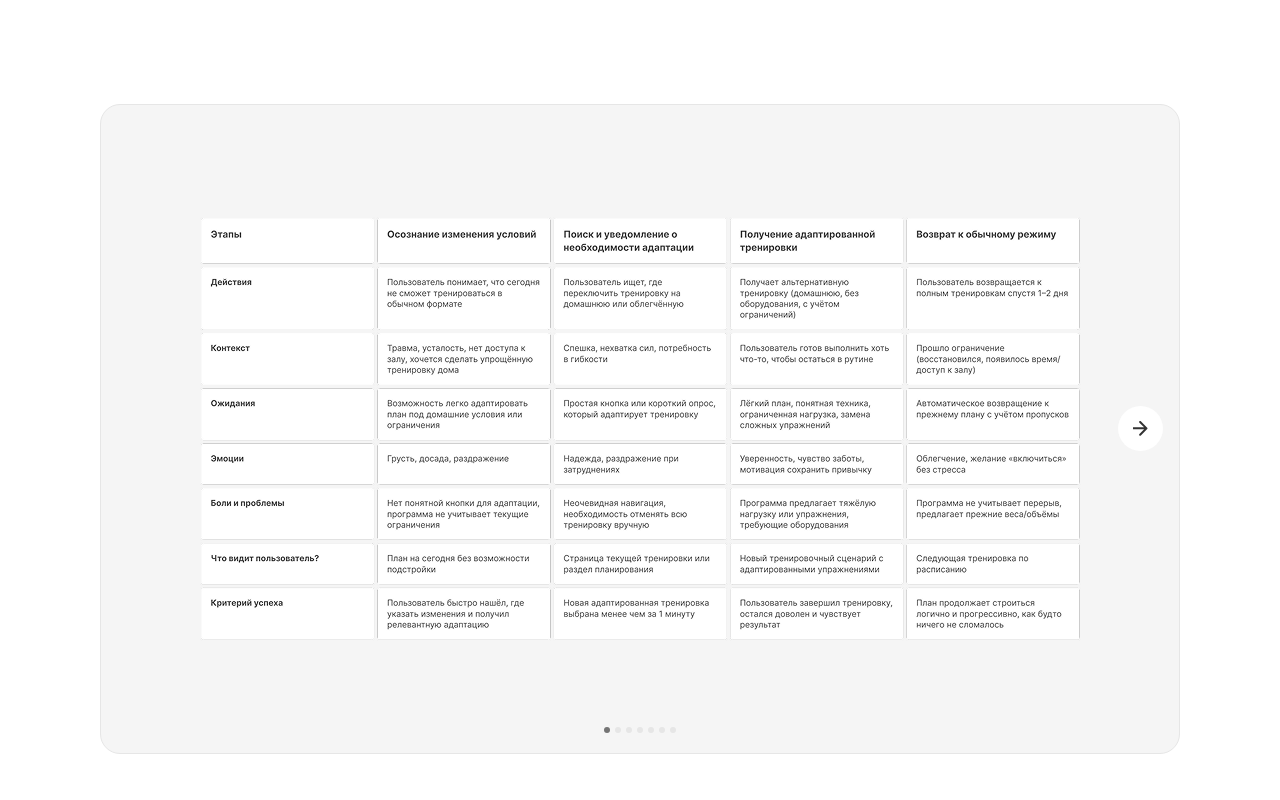
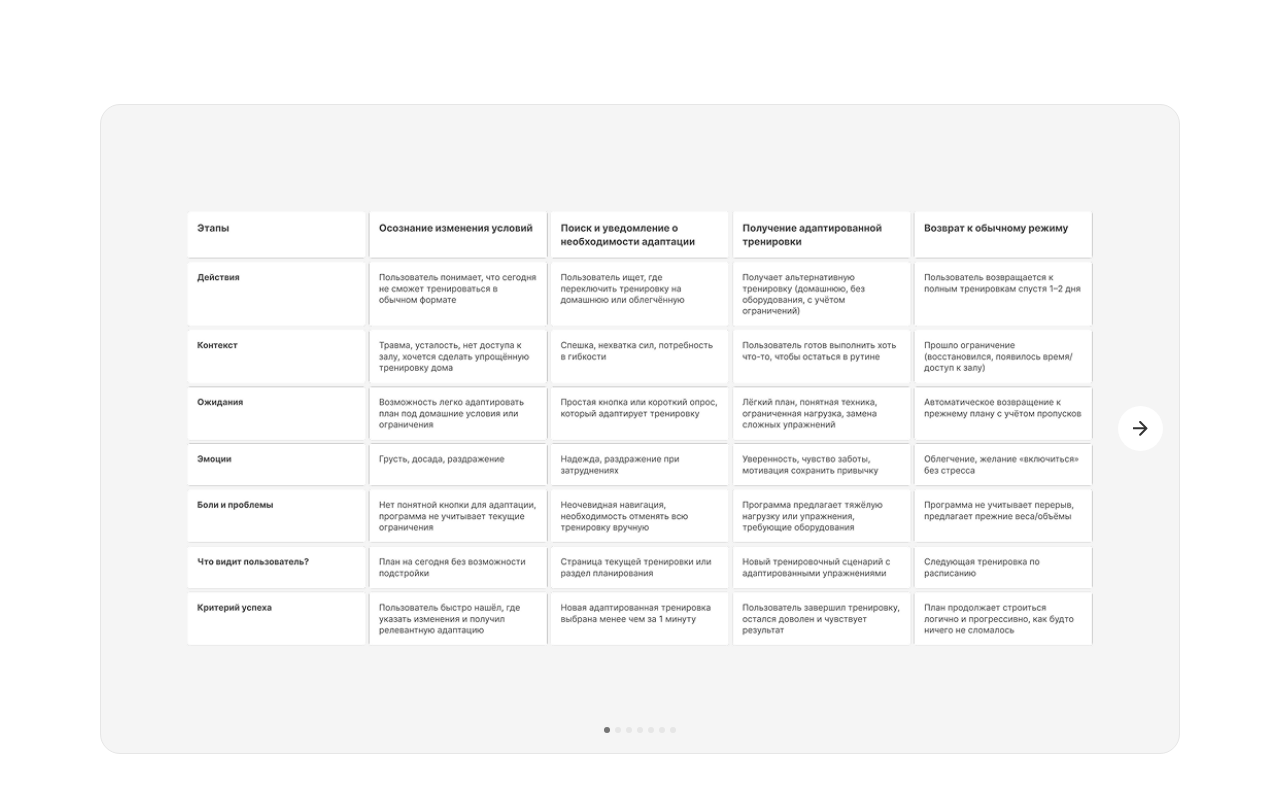
Before and after one commit to GrPugaguga/uxiustina, a Next.js app: page /liftup in a window 1280 px wide. Shown: the part 2900-3700 px from the top of the page. Built offline with nearby package versions, Linux system fonts and the light colour scheme.

Commit message:
fix: some images scale fix

```diff
--- a/ui-kit/carousel/ImageCarousel.tsx
+++ b/ui-kit/carousel/ImageCarousel.tsx
@@ -45,18 +45,20 @@ export default function ImageCarousel(props: {
                     </div>
                 )}
 
-                <div className="relative flex items-center justify-center h-full w-full sm:max-w-230 overflow-hidden">
+                <div className="flex items-center justify-center h-full w-full overflow-hidden">
                     <Image
                         src={props.images[0]}
                         alt={`Image 1`}
-                        fill
-                        className="object-scale-down sm:hidden"
+                        width={920}
+                        height={0}
+                        className="w-full h-auto sm:hidden"
                     />
                     <Image
                         src={props.images[currentIndex]}
                         alt={`Image ${currentIndex + 1}`}
-                        fill
-                        className="hidden sm:block object-scale-down"
+                        width={920}
+                        height={0}
+                        className="hidden sm:block w-230 h-auto"
                     />
                 </div>
 
```
